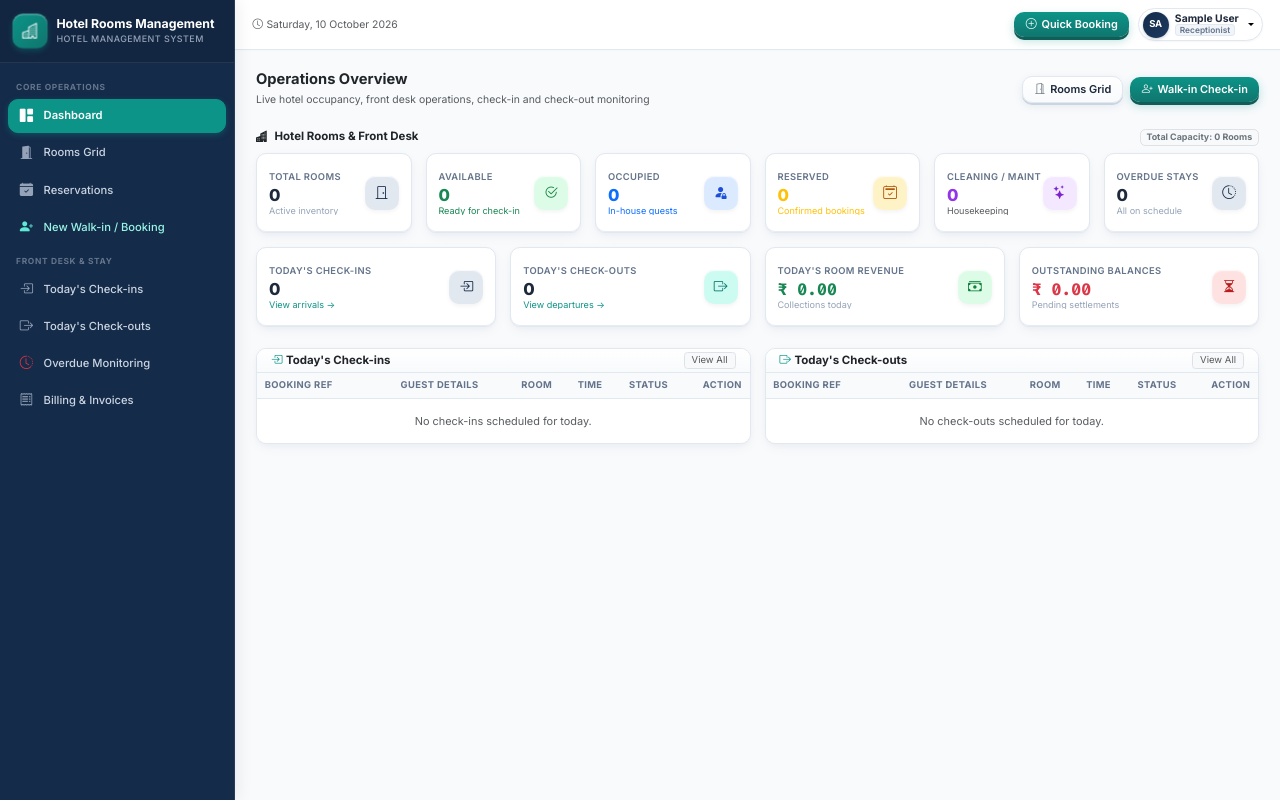
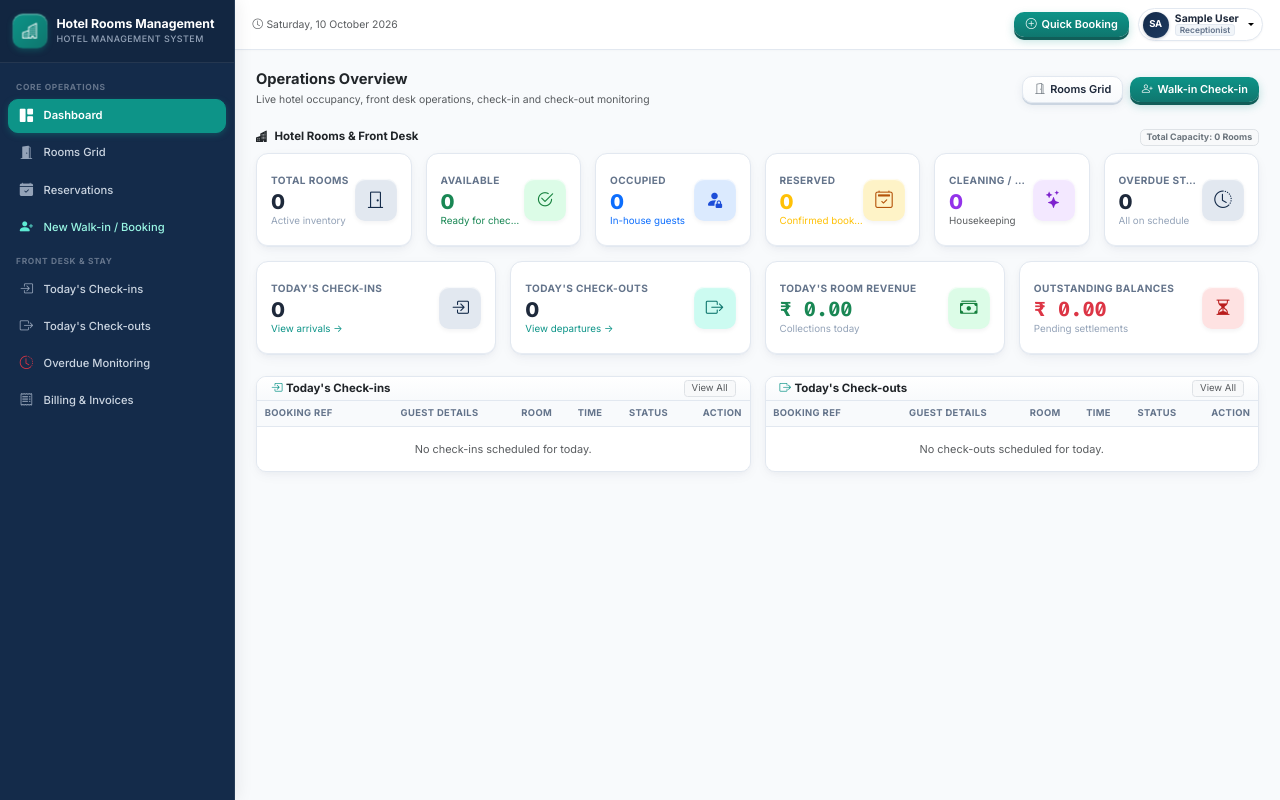
Before and after one commit to chirag1981/hotel-rooms-management, a Flask app: page / in a window 1280 px wide. Run offline with Flask 3, Linux system fonts and the light colour scheme; the visitor is signed in with stand-in values (Sample User, id 1); data comes from the database, SQL or seed files in the repository; data that the repository does not hold is empty.

Commit message:
Enhance dashboard Hotel Rooms & Front Desk metric cards

```diff
--- a/static/css/custom.css
+++ b/static/css/custom.css
@@ -481,16 +481,16 @@ h6, .h6 { font-size: 0.82rem; }
    ========================================================================== */
 .stat-card-3d {
   background: var(--bg-surface);
-  border-radius: var(--radius-md);
+  border-radius: var(--radius-lg);
   border: 1px solid var(--border-light);
-  padding: 0.65rem 0.85rem;
+  padding: 0.85rem 1rem;
   box-shadow: var(--shadow-3d-card);
   transition: var(--transition-smooth);
   display: flex;
   align-items: center;
   justify-content: space-between;
   position: relative;
-  min-height: 80px;
+  min-height: 94px;
 }
 
 .stat-card-3d:hover {
@@ -503,12 +503,12 @@ h6, .h6 { font-size: 0.82rem; }
   flex-direction: column;
   justify-content: center;
   min-width: 0;
-  gap: 0.1rem;
+  gap: 0.15rem;
 }
 
 .stat-label {
-  font-size: 0.67rem;
-  font-weight: 600;
+  font-size: 0.72rem;
+  font-weight: 700;
   text-transform: uppercase;
   letter-spacing: 0.04em;
   color: var(--text-secondary);
@@ -518,30 +518,30 @@ h6, .h6 { font-size: 0.82rem; }
 }
 
 .stat-value {
-  font-size: 1.18rem;
+  font-size: 1.45rem;
   font-weight: 800;
   color: var(--text-primary);
   line-height: 1.15;
 }
 
 .stat-sub {
-  font-size: 0.65rem;
+  font-size: 0.70rem;
   color: var(--text-muted);
-  line-height: 1;
+  line-height: 1.1;
   white-space: nowrap;
   overflow: hidden;
   text-overflow: ellipsis;
 }
 
 .stat-icon-3d {
-  width: 34px;
-  height: 34px;
-  min-width: 34px;
+  width: 42px;
+  height: 42px;
+  min-width: 42px;
   border-radius: var(--radius-md);
   display: flex;
   align-items: center;
   justify-content: center;
-  font-size: 0.98rem;
+  font-size: 1.25rem;
   box-shadow: inset 0 1px 1px rgba(255, 255, 255, 0.8), 0 2px 4px rgba(15, 23, 42, 0.05);
 }
 
```
